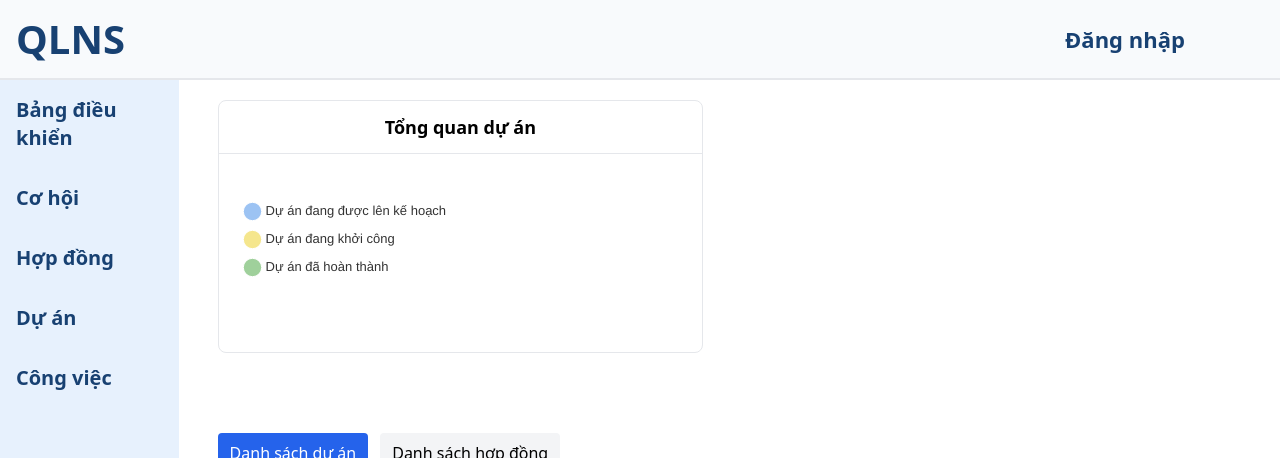
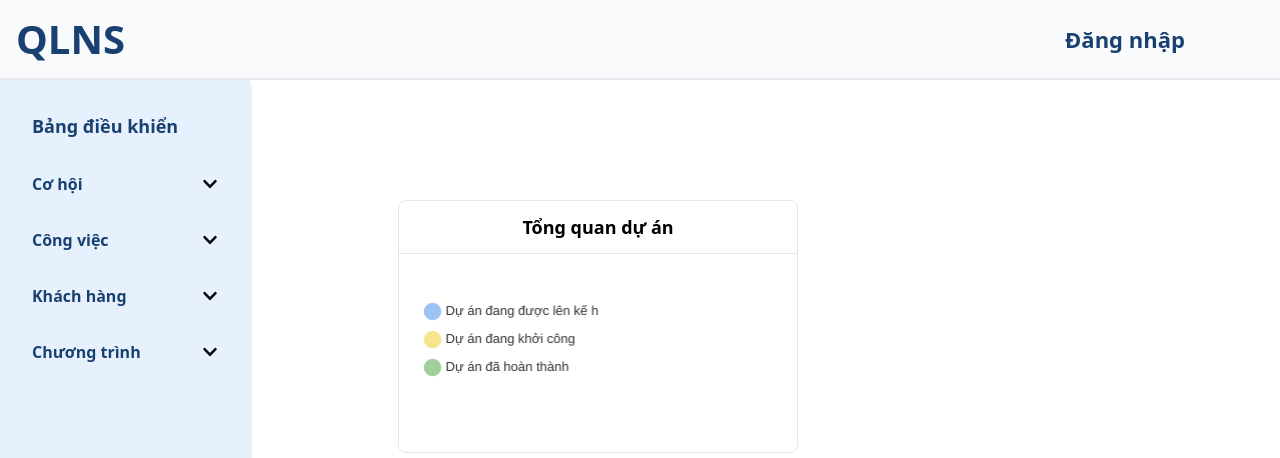
Before and after one commit to hckq2212/QLNS_GUI, a React (Vite) app: page / in a window 1280 px wide. Shown: the top 458 px of the page. Built offline with nearby package versions, Linux system fonts and the light colour scheme; no server answers.

Commit message:
Sửa sidemenu

```diff
--- a/src/App.jsx
+++ b/src/App.jsx
@@ -11,22 +11,29 @@ import Project from "./screens/Project";
 import Jobs from "./screens/Jobs";
 import { store } from './app/store'
 import { Provider } from 'react-redux';
-
+import CreateOpportunity from "./components/Opportunity/CreateOpportunity";
+import SideMenu from "./components/ui/SideMenu";
+import Header from "./components/ui/Header";
 
 function App() {
 
   return (
     <BrowserRouter>
       <Provider store = {store}>
-        <Routes>
+        <Header />
+        <SideMenu />
+        <div className="ml-[17%] mt-[100px]">
+          <Routes>
           <Route path="/" element={<Home />} />
           <Route path="/login" element={<Login />} />
           <Route path="/opportunity" element={<Opportunity />} />
+          <Route path="/opportunity/create" element={<CreateOpportunity />} />
           <Route path="/contract" element={<Contracts />} />
           <Route path="/contracts/hr" element={<ContractsHR />} />
           <Route path="/project" element={<Project />} />
           <Route path="/job" element={<Jobs />} />
         </Routes>
+        </div>
       </Provider>
     </BrowserRouter>
   );
--- a/src/components/ui/SideMenu.jsx
+++ b/src/components/ui/SideMenu.jsx
@@ -1,17 +1,86 @@
-import React from "react";
+import React, { useState } from "react";
+import { FaChevronDown, FaChevronUp } from "react-icons/fa"; // Sử dụng icon từ react-icons
 
 export default function SideMenu () {
+    const [opportunityList, setOpportunityList] = useState(false);
+    const [contractList, setContractList] = useState(false);
+    const [jobList, setJobList] = useState(false);
+    const [projectList, setProjectList] = useState(false);
+
+    const toggleOpportunityList = () => {
+        setOpportunityList(prevState => !prevState);
+    };
+    const toggleContractList = () => {
+        setContractList(prevState => !prevState);
+    };
+    const toggleJobList = () => {
+        setJobList(prevState => !prevState);
+    };
+    const toggleProjectList = () => {
+        setProjectList(prevState => !prevState);
+    };
+
     return (
-        <div
-            className="fixed left-0 w-[14%] bg-[#e7f1fd] top-[80px] h-[100%]"
-        >
-           <ul className="flex flex-col text-left">
-                <li className=" p-4 "><a href="/" className="text-[#184172] text-xl font-semibold">Bảng điều khiển</a></li>
-                <li className=" p-4 "><a href="/opportunity" className="text-[#184172] text-xl font-semibold">Cơ hội</a></li>
-                <li className=" p-4 "><a href="/contract"  className="text-[#184172] text-xl font-semibold">Hợp đồng</a></li>
-                <li className=" p-4 "><a href="/project"  className="text-[#184172] text-xl font-semibold">Dự án</a></li>
-                <li className=" p-4 "><a href="/job"  className="text-[#184172] text-xl font-semibold">Công việc</a></li>
-           </ul>
+        <div className="fixed left-0 w-[250px] bg-[#e7f1fd] top-[80px] h-[100%] shadow-md">
+            <ul className="flex flex-col text-left p-4">
+                <li className="p-4">
+                    <a href="/" className="text-[#184172] text-lg font-semibold">Bảng điều khiển</a>
+                </li>
+
+                {/* Cơ hội */}
+                <li className="p-4 cursor-pointer">
+                    <div onClick={toggleOpportunityList} className="flex justify-between items-center">
+                        <span className="text-[#184172] text-md font-semibold">Cơ hội</span>
+                        {opportunityList ? <FaChevronUp /> : <FaChevronDown />}
+                    </div>
+                    {opportunityList && (
+                        <ul className="p-2 flex flex-col gap-2">
+                            <li><a href="/opportunity/create" className="text-[#184172]">Tạo cơ hội</a></li>
+                            <li><a href="/opportunity" className="text-[#184172]">Danh sách cơ hội</a></li>
+                        </ul>
+                    )}
+                </li>
+
+                {/* Công việc */}
+                <li className="p-4 cursor-pointer">
+                    <div onClick={toggleJobList} className="flex justify-between items-center">
+                        <span className="text-[#184172] text-md font-semibold">Công việc</span>
+                        {jobList ? <FaChevronUp /> : <FaChevronDown />}
+                    </div>
+                    {jobList && (
+                        <ul className="p-2 flex flex-col gap-2 ">
+                            <li><a href="/jobs" className="text-[#184172]">Danh sách công việc</a></li>
+                        </ul>
+                    )}
+                </li>
+
+                {/* Khách hàng */}
+                <li className="p-4 cursor-pointer">
+                    <div onClick={toggleContractList} className="flex justify-between items-center">
+                        <span className="text-[#184172] text-md font-semibold">Khách hàng</span>
+                        {contractList ? <FaChevronUp /> : <FaChevronDown />}
+                    </div>
+                    {contractList && (
+                        <ul className="p-2 flex flex-col gap-2">
+                            <li><a href="/customers" className="text-[#184172]">Danh sách khách hàng</a></li>
+                        </ul>
+                    )}
+                </li>
+
+
+                {/* Chương trình */}
+                <li className="p-4 cursor-pointer">
+                    <div onClick={toggleProjectList} className="flex justify-between items-center">
+                        <span className="text-[#184172] text-md font-semibold">Chương trình</span>
+                        {projectList ? <FaChevronUp /> : <FaChevronDown />}
+                    </div>
+                    {projectList && (
+                        <ul className="p-2 flex flex-col gap-2">
+                            <li><a href="/projects" className="text-[#184172]">Danh sách chương trình</a></li>
+                        </ul>
+                    )}
+                </li>
+            </ul>
         </div>
-    )
+    );
 }
```
